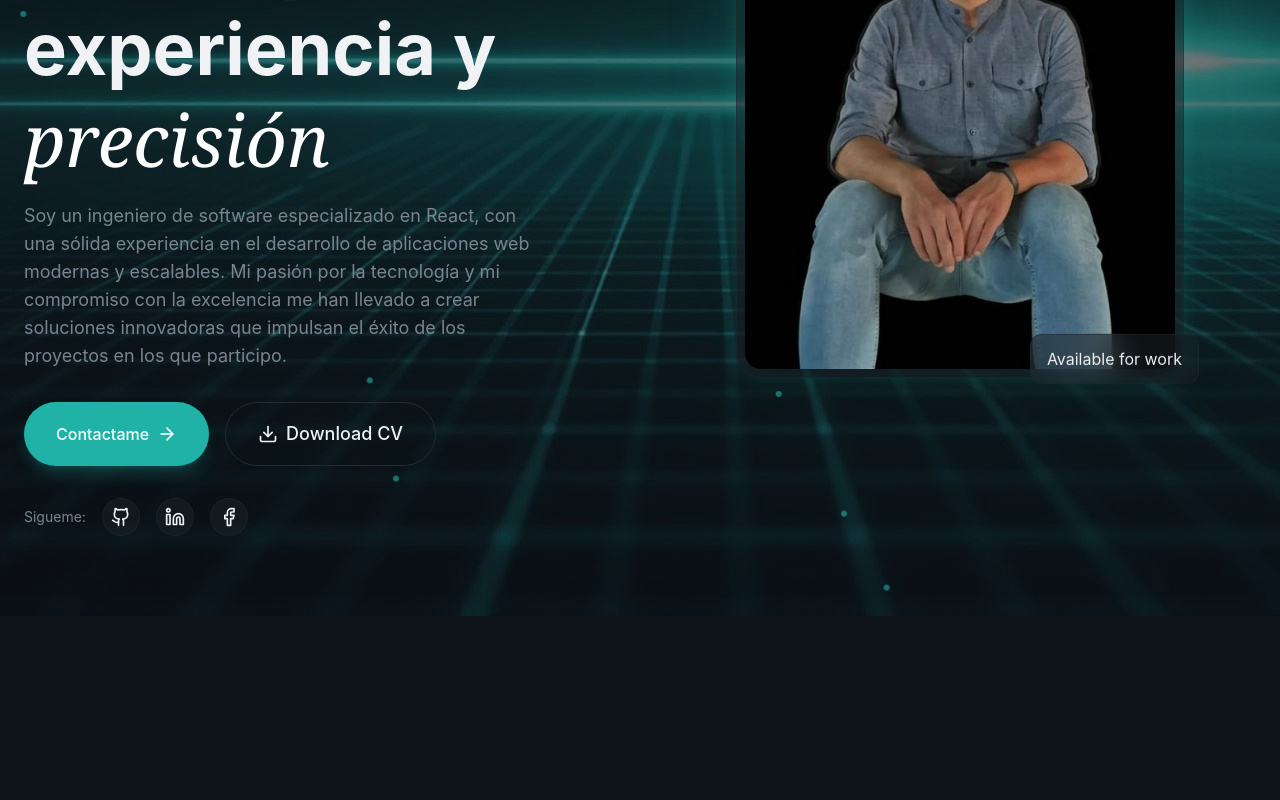
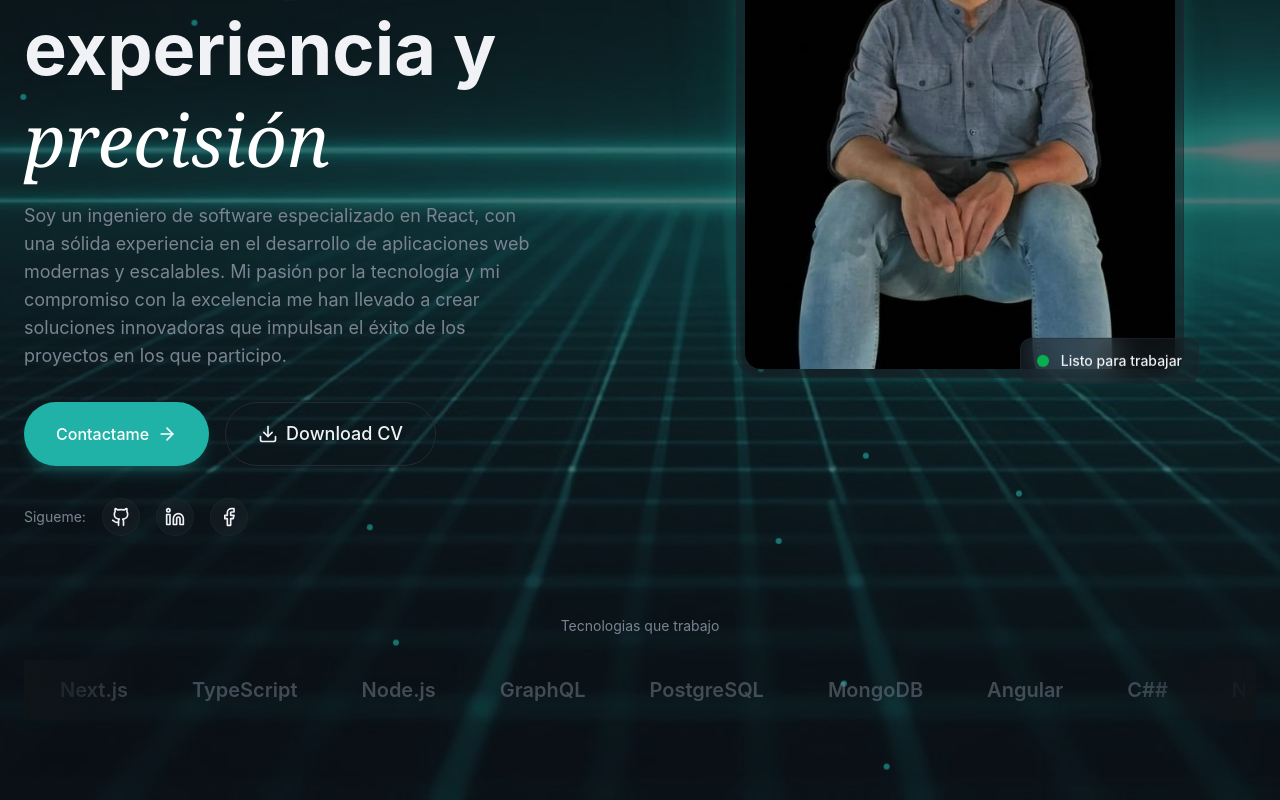
Before and after one commit to AntonioCastro12/portafolio, a React (Vite) app: page / in a window 1280 px wide. Shown: the part 464-1264 px from the top of the page. Before the commit the page ends 1080 px from the top, so only its background shows below. Built offline with nearby package versions, Linux system fonts and the light colour scheme.

Commit message:
Tecnologias

```diff
--- a/src/sections/Hero.jsx
+++ b/src/sections/Hero.jsx
@@ -1,6 +1,30 @@
 import { ArrowRight, Download, Facebook, Github, Linkedin } from "lucide-react";
 import { Button } from "../components/Button";
 import { AnimatedBorderButton } from "../components/AnimatedBorderButton";
+
+const skills = [
+  "React",
+  "Next.js",
+  "TypeScript",
+  "Node.js",
+  "GraphQL",
+  "PostgreSQL",
+  "MongoDB",
+  "Angular",
+  "C##",
+  "Nest.js",
+  "Docker",
+  "AWS",
+  "Tailwind CSS",
+  "n8n",
+  "SQL server",
+  "React Native",
+  "JavaScript",
+  "Git",
+  "GitHub Actions",
+];
+
+
 
 export const Hero = () => {
   return (
@@ -96,8 +120,8 @@ export const Hero = () => {
               ))}
             </div>
           </div>
-          {/* right Column - Profile Image */}
-              <div className="relatice animate-fade-in animation-delay-300">
+  {/* Right Column - Profile Image */}
+          <div className="relatice animate-fade-in animation-delay-300">
             {/* Profile Image */}
             <div className="relative max-w-md mx-auto">
               <div
@@ -113,18 +137,53 @@ export const Hero = () => {
                   className="w-full aspect-[4/5] object-cover rounded-2xl"
                 />
 
-                {/* Floating Badge*/}
+                {/* Floating Badge */}
                 <div className="absolute -bottom-4 -right-4 glass rounded-xl px-4 py-3 animate-float">
-                  <div>
-                    <div/>
-                    <span>Available for work</span>
+                  <div className="flex items-center gap-3">
+                    <div className="w-3 h-3 bg-green-500 rounded-full animate-pulse" />
+                    <span className="text-sm font-medium">
+                      Listo para trabajar
+                    </span>
                   </div>
                 </div>
-              </div>
+                {/* Stats Badge */}
+                <div className="absolute -top-4 -left-4 glass rounded-xl px-4 py-3 animate-float animation-delay-500">
+                  <div className="text-2xl font-bold text-primary">5+</div>
+                  <div className="text-xs text-muted-foreground">
+                    Años de experiencia.
+                  </div>
+                </div>
               </div>
             </div>
           </div>
         </div>
+
+        {/* Skills Section */}
+        <div className="mt-20 animate-fade-in animation-delay-600">
+          <p className="text-sm text-muted-foreground mb-6 text-center">
+            Tecnologias que trabajo
+          </p>
+          <div className="relative overflow-hidden">
+            <div
+              className="absolute left-0 top-0 bottom-0 w-32
+             bg-gradient-to-r from-background to-transparent z-10"
+            />
+            <div
+              className="absolute right-0 top-0 bottom-0 w-32
+             bg-gradient-to-l from-background to-transparent z-10"
+            />
+            <div className="flex animate-marquee">
+              {[...skills, ...skills].map((skill, idx) => (
+                <div key={idx} className="flex-shrink-0 px-8 py-4">
+                  <span className="text-xl font-semibold text-muted-foreground/50 hover:text-muted-foreground transition-colors">
+                    {skill}
+                  </span>
+                </div>
+              ))}
+            </div>
+          </div>
+        </div>
+      </div>
     </section>
   );
 };
```
